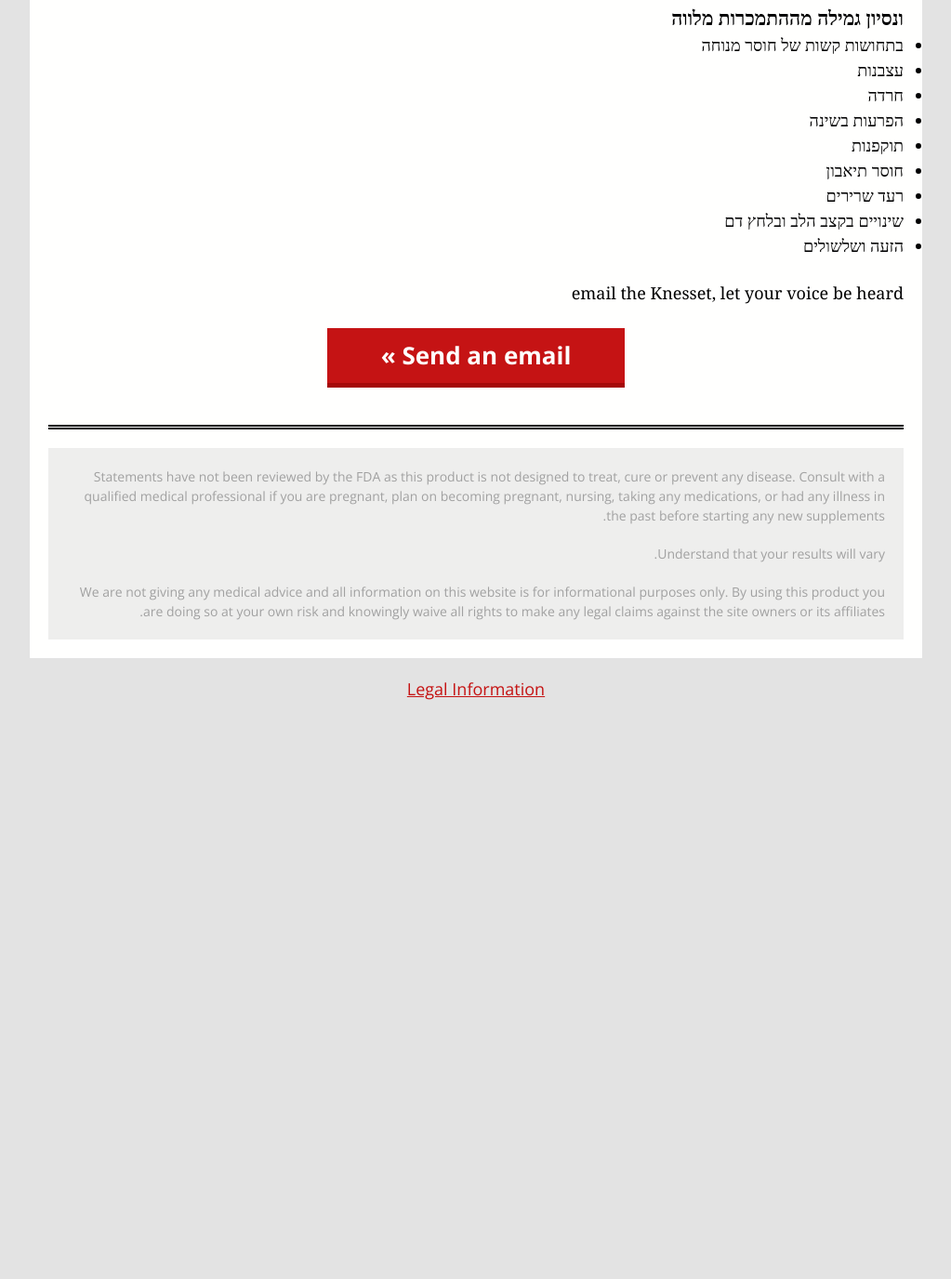
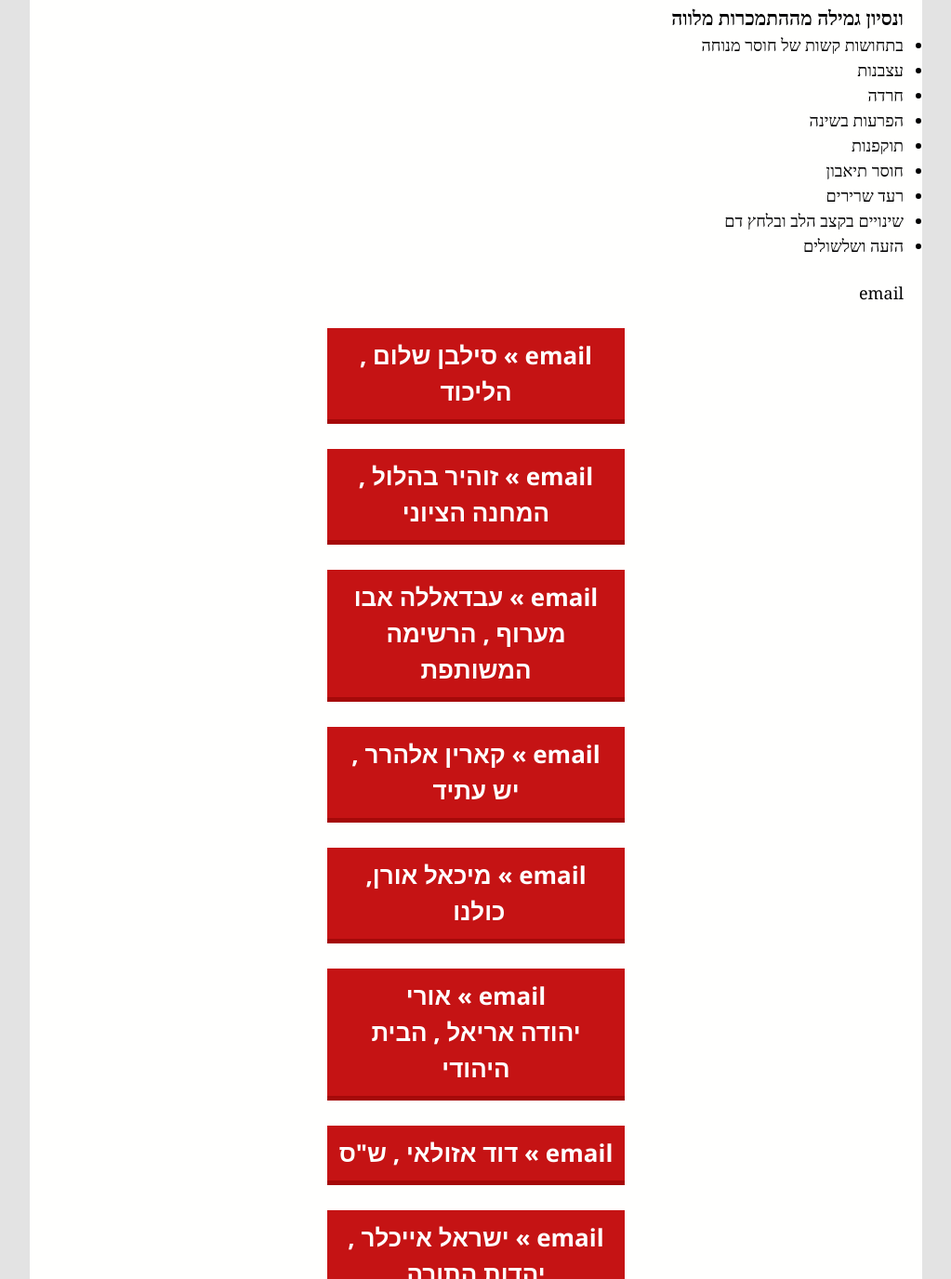
Before and after one commit to TapTapMobile/narconon, a plain HTML site: page he/index.html in a window 1280 px wide. Shown: the part 1424-2800 px from the top of the page at 93% size, without its empty margins (128-1151 px from the left). Before the commit the page ends 2199 px from the top, so only its background shows below. Drawn offline with nearby package versions, Linux system fonts and the light colour scheme.

Commit message:
text: emails

```diff
--- a/he/index.html
+++ b/he/index.html
@@ -28,7 +28,7 @@
 
 		<div class="section section-content" id="section-content">
 
-			<h1 class="title" id="section-content-title">קבלו את העובדות על סמים </h1>
+			<h1 class="title" id="section-content-title">מה מסתירים מכם על סמים</h1>
 
 			<div class="date-wrap clearfix" id="section-content-date-wrap">
 
@@ -94,14 +94,27 @@
 				</ul>
 
 
-				<p>email the Knesset, let your voice be heard</p>
-
+			<p>email</p>
 			</div>
-
 			<div style="clear:both;">
-
-				<a href="#" class="button" id="section-content-button">Send an email &raquo;</a>
-
+				<a href="mailto:sshalom@knesset.gov.il?subject=על סמים" class="button" id="section-content-button"> email &raquo; סילבן שלום , הליכוד</a><br>
+				<a href="mailto:Zouheirb@knesset.gov.il?subject=על סמים" class="button" id="section-content-button"> email &raquo; זוהיר בהלול , המחנה הציוני</a>
+				<br>
+				<a href="mailto:abdallaa@knesset.gov.il?subject=על סמים" class="button" id="section-content-button"> email &raquo; עבדאללה אבו מערוף , הרשימה המשותפת</a>
+				<br>
+				<a href="mailto:Kelharrar@knesset.gov.il?subject=על סמים" class="button" id="section-content-button"> email &raquo; קארין אלהרר , יש עתיד</a>
+				<br>
+				<a href="mailto:michaels@knesset.gov.il?subject=על סמים" class="button" id="section-content-button"> email &raquo; מיכאל אורן, כולנו </a>
+				<br>
+				<a href="mailto:uria@knesset.gov.il?subject=על סמים" class="button" id="section-content-button"> email &raquo; אורי יהודה אריאל , הבית היהודי</a>
+				<br>
+				<a href="mailto:dazulay@knesset.gov.il?subject=על סמים" class="button" id="section-content-button"> email &raquo; דוד אזולאי , ש"ס</a>
+				<br>
+				<a href="mailto:ieichler@knesset.gov.il?subject=על סמים" class="button" id="section-content-button"> email &raquo; ישראל אייכלר , יהדות התורה</a>
+				<br>
+				<a href="mailto:olevy@knesset.gov.il?subject=על סמים" class="button" id="section-content-button"> email &raquo; אורלי לוי-אבקסיס , ישראל ביתנו</a>
+				<br>
+				<a href="mailto:mrozin@knesset.gov.il?subject=על סמים" class="button" id="section-content-button"> email &raquo; מיכל רוזין , מרץ</a>
 			</div>
 
 		</div>
@@ -111,10 +124,6 @@
 			<div class="lines" id="section-disclaimer-lines"></div>
 
 			<div class="text" id="section-disclaimer-text">
-
-				<p>Statements have not been reviewed by the FDA as this product is not designed to treat, cure or prevent any disease. Consult with a qualified medical professional if you are pregnant, plan on becoming pregnant, nursing, taking any medications, or had any illness in the past before starting any new supplements.</p>
-
-				<p>Understand that your results will vary.</p>
 
 				<p>We are not giving any medical advice and all information on this website is for informational purposes only. By using this product you are doing so at your own risk and knowingly waive all rights to make any legal claims against the site owners or its affiliates.</p>
 
```
